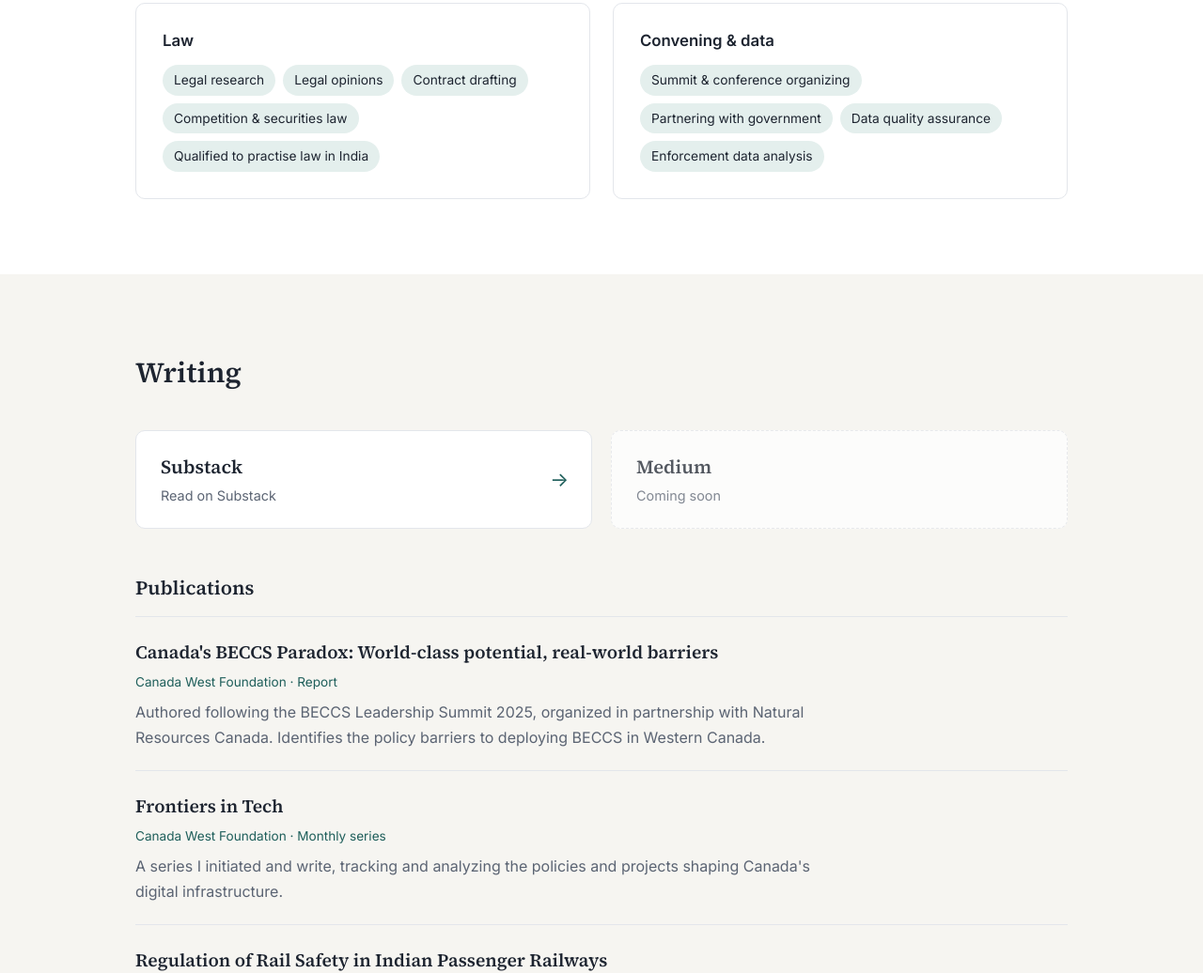
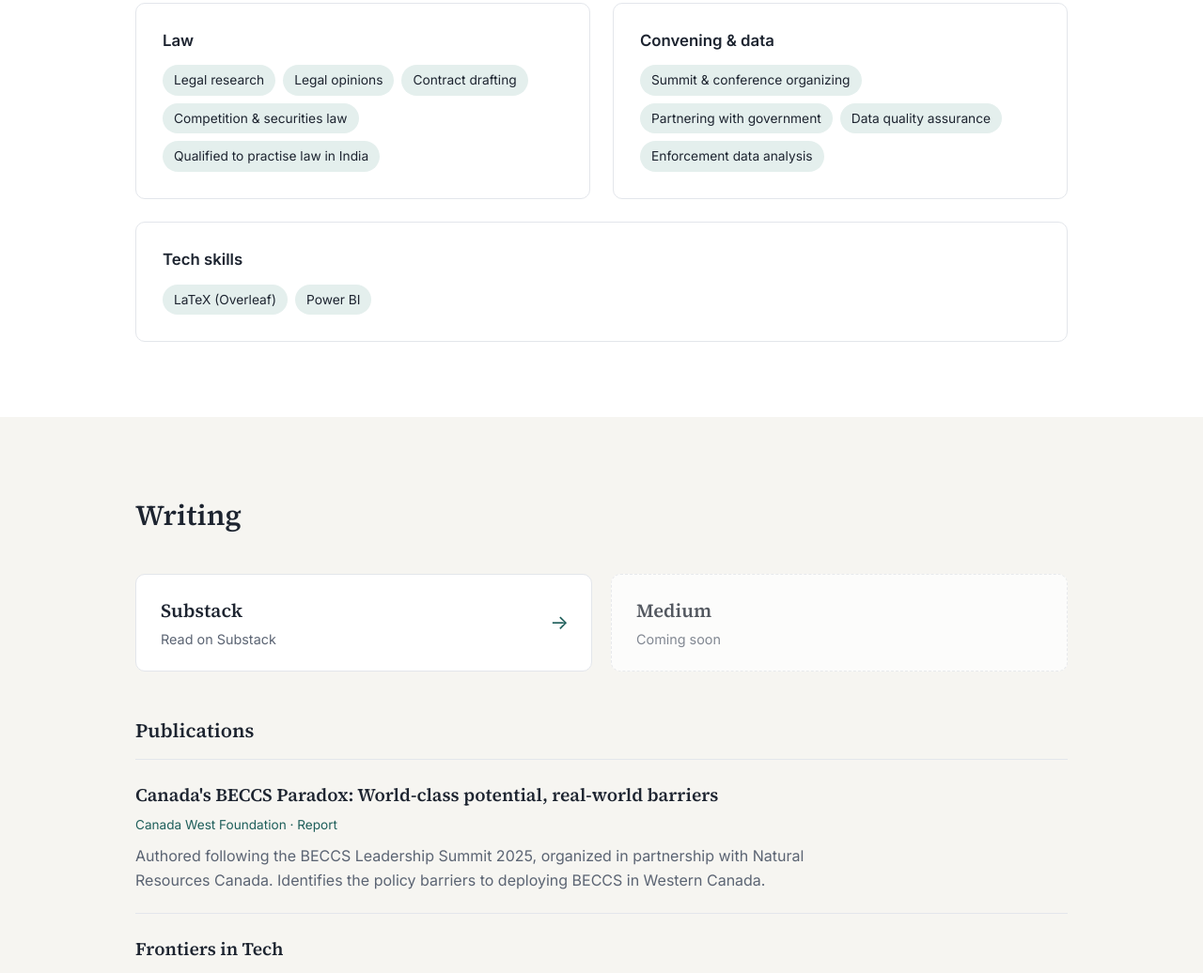
Before and after one commit to Margi-Pandya/margi-pandya.github.io, a plain HTML site: page index.html in a window 1280 px wide. Shown: the part 3864-4900 px from the top of the page at 94% size. Drawn offline with Linux system fonts and the light colour scheme.

Commit message:
Add Tech skills card (LaTeX, Power BI)
Co-Authored-By: Claude Opus 5.5 <noreply@anthropic.com>
Claude-Session: https://claude.ai/code/session_012bLLRK8u5tT6BPUSZEUem6

```diff
--- a/index.html
+++ b/index.html
@@ -16,7 +16,7 @@
       document.documentElement.dataset.theme = t;
     })();
   </script>
-  <link rel="stylesheet" href="style.css?v=2026-11-21b">
+  <link rel="stylesheet" href="style.css?v=2026-11-21c">
 </head>
 <body>
 
@@ -261,6 +261,13 @@
               <li>Enforcement data analysis</li>
             </ul>
           </div>
+          <div class="card skill-group wide">
+            <h3>Tech skills</h3>
+            <ul class="chips">
+              <li>LaTeX (Overleaf)</li>
+              <li>Power BI</li>
+            </ul>
+          </div>
         </div>
       </div>
     </section>
--- a/style.css
+++ b/style.css
@@ -209,6 +209,9 @@ h3 { font-size: 1.05rem; font-weight: 600; line-height: 1.4; }
 /* Footer */
 .site-footer { padding: 24px 0; font-size: 0.85rem; color: var(--muted); border-top: 1px solid var(--line); }
 
+/* A card that spans the full row */
+.card.wide { grid-column: 1 / -1; }
+
 /* Skills chips */
 .chips { list-style: none; display: flex; flex-wrap: wrap; gap: 8px; margin-top: 14px; }
 .chips li {
```
